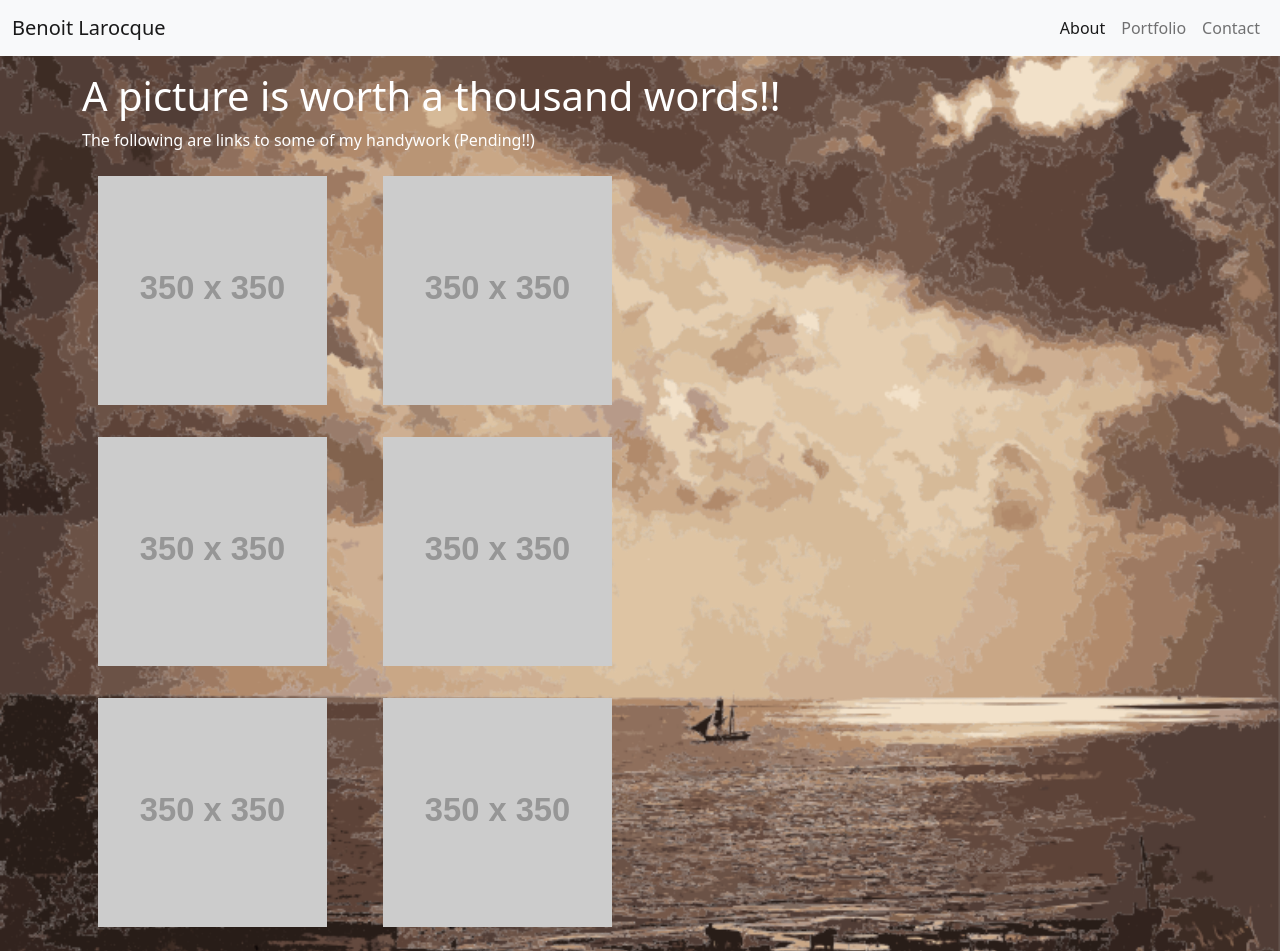
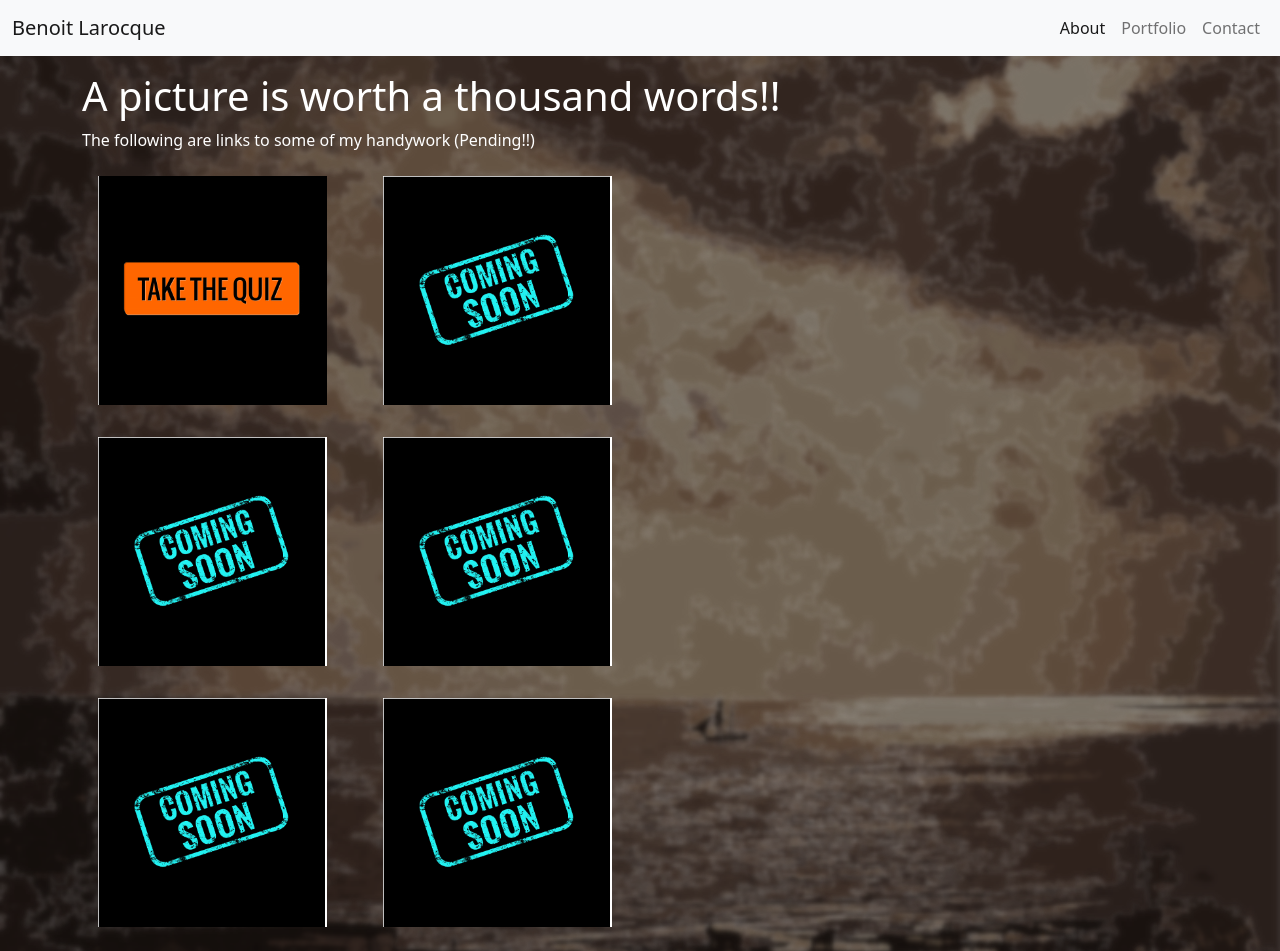
Before and after one commit to benlaro0214/PortoResponso, a plain HTML site: page portfolio.html in a window 1280 px wide. Drawn offline with nearby package versions, Linux system fonts and the light colour scheme; placeholder pictures from the web are drawn by us.

Commit message:
Update for my course

```diff
--- a/assets/mystyle.css
+++ b/assets/mystyle.css
@@ -1,5 +1,5 @@
 body
-   { background-image: url("269217.png");
+   { background-image: url("background2.png");
     background-color: #cccccc;
     background-repeat: no-repeat;
     background-attachment: fixed;
@@ -7,5 +7,13 @@ body
     color: white;
    }
 
-   h1 {
+h1 {
     color: white;
+}
+
+TBox {
+    margin: 30px;
+        background-color: #ffffff;
+        border: 1px solid black;
+        opacity: 2;
+}
--- a/portfolio.html
+++ b/portfolio.html
@@ -40,26 +40,26 @@
             The following are links to some of my handywork (Pending!!)<p>
             <div class="row">
                 <div class="col-sm-3 mb-3">
-                  <a class="nav-link" href="#"> <img src="https://via.placeholder.com/350" style="width:100%;"></a>
+                  <a class="nav-link" href="https://benlaro0214.github.io/prestoquizzo/"> <img src="assets/quiz350.png" style="width:100%;"></a>
                 </div>
                 <div class="col-sm-3 mb-3">
-                  <a class="nav-link" href="#"> <img src="https://via.placeholder.com/350" style="width:100%;"></a>
+                  <a class="nav-link" href="#"> <img src="assets/placeholder_350.png" style="width:100%;"></a>
                 </div>
             </div>
             <div class="row">
                 <div class="col-sm-3 mb-3">
-                  <a class="nav-link" href="#"> <img src="https://via.placeholder.com/350" style="width:100%"></a>
+                  <a class="nav-link" href="#"> <img src="assets/placeholder_350.png" style="width:100%"></a>
                 </div>
                 <div class="col-sm-3 mb-3">
-                  <a class="nav-link" href="#"> <img src="https://via.placeholder.com/350" style="width:100%"></a>
+                  <a class="nav-link" href="#"> <img src="assets/placeholder_350.png" style="width:100%"></a>
                 </div>
             </div>
             <div class="row">
                 <div class="col-sm-3 mb-3">
-                  <a class="nav-link" href="#"> <img src="https://via.placeholder.com/350" style="width:100%"></a>
+                  <a class="nav-link" href="#"> <img src="assets/placeholder_350.png" style="width:100%"></a>
                 </div>
                 <div class="col-sm-3 mb-3">
-                  <a class="nav-link" href="#"> <img src="https://via.placeholder.com/350" style="width:100%"></a>
+                  <a class="nav-link" href="#"> <img src="assets/placeholder_350.png" style="width:100%"></a>
                 </div>
             </div>
         </div>
```
Also changed, not shown: contact.html (+2 -2 lines), assets/background.png (added), assets/background2.png (added), assets/placeholder_350.png (added), assets/quiz350.png (added), 1 other file.
